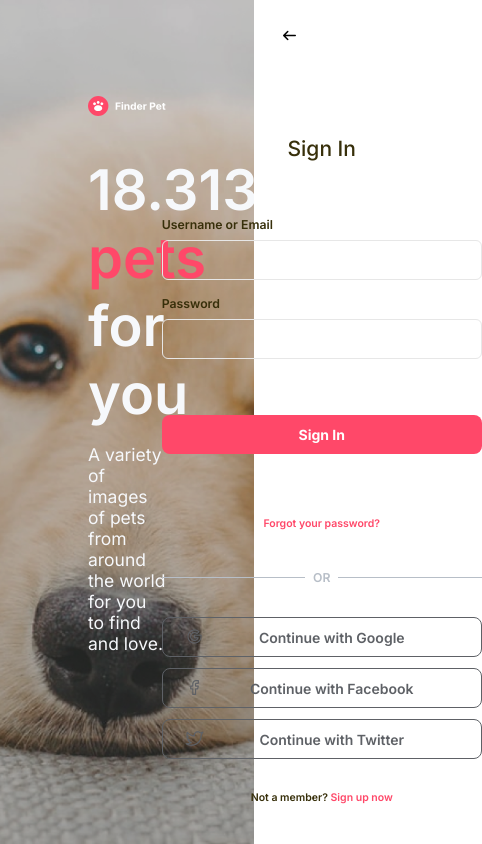
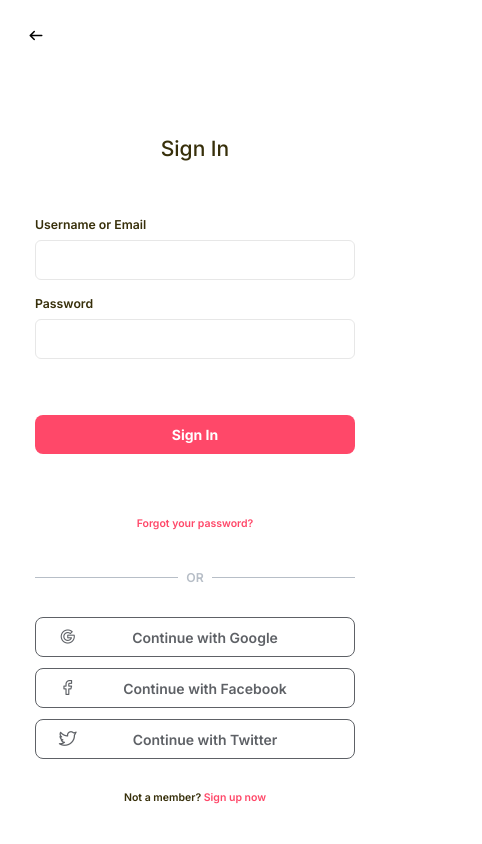
Before and after one commit to brunoaalexandree/find-pet, a React (Vite) app: page /login in a window 390 px wide. Shown: the whole page, 482 px wide, since content can reach past the window. Built offline with nearby package versions, Linux system fonts and the light colour scheme.

Commit message:
feat: signin and signup responsive

```diff
--- a/src/presentation/flows/SignedOff/Login/styles.ts
+++ b/src/presentation/flows/SignedOff/Login/styles.ts
@@ -6,6 +6,10 @@ export const Container = styled.main`
   flex: 1;
   display: flex;
   flex-direction: row;
+
+  @media only screen and (max-width: 979px) {
+    flex-direction: column;
+  }
 `;
 
 export const LeftContent = styled.div`
@@ -47,6 +51,10 @@ export const LeftContent = styled.div`
     font-weight: 400;
     color: ${(props) => props.theme.colors.gray[200]};
   }
+
+  @media only screen and (max-width: 979px) {
+    display: none;
+  }
 `;
 
 export const RightContent = styled.div`
@@ -57,6 +65,10 @@ export const RightContent = styled.div`
   flex-direction: column;
   justify-content: space-between;
   align-items: center;
+
+  @media only screen and (max-width: 979px) {
+    width: 100%;
+  }
 `;
 
 export const LoginForm = styled.form`
--- a/src/presentation/flows/SignedOff/Register/styles.ts
+++ b/src/presentation/flows/SignedOff/Register/styles.ts
@@ -17,6 +17,10 @@ export const Container = styled.main`
     span {
       color: ${(props) => props.theme.colors.text.title};
     }
+  }
+
+  @media only screen and (max-width: 979px) {
+    flex-direction: column;
   }
 `;
 
@@ -58,6 +62,10 @@ export const LeftContent = styled.div`
     font-weight: 400;
     color: ${(props) => props.theme.colors.gray[200]};
   }
+
+  @media only screen and (max-width: 979px) {
+    display: none;
+  }
 `;
 
 export const RightContent = styled.div`
@@ -68,6 +76,10 @@ export const RightContent = styled.div`
   flex-direction: column;
   justify-content: space-between;
   align-items: center;
+
+  @media only screen and (max-width: 979px) {
+    width: 100%;
+  }
 `;
 
 export const LeftIconBox = styled.div`
```
